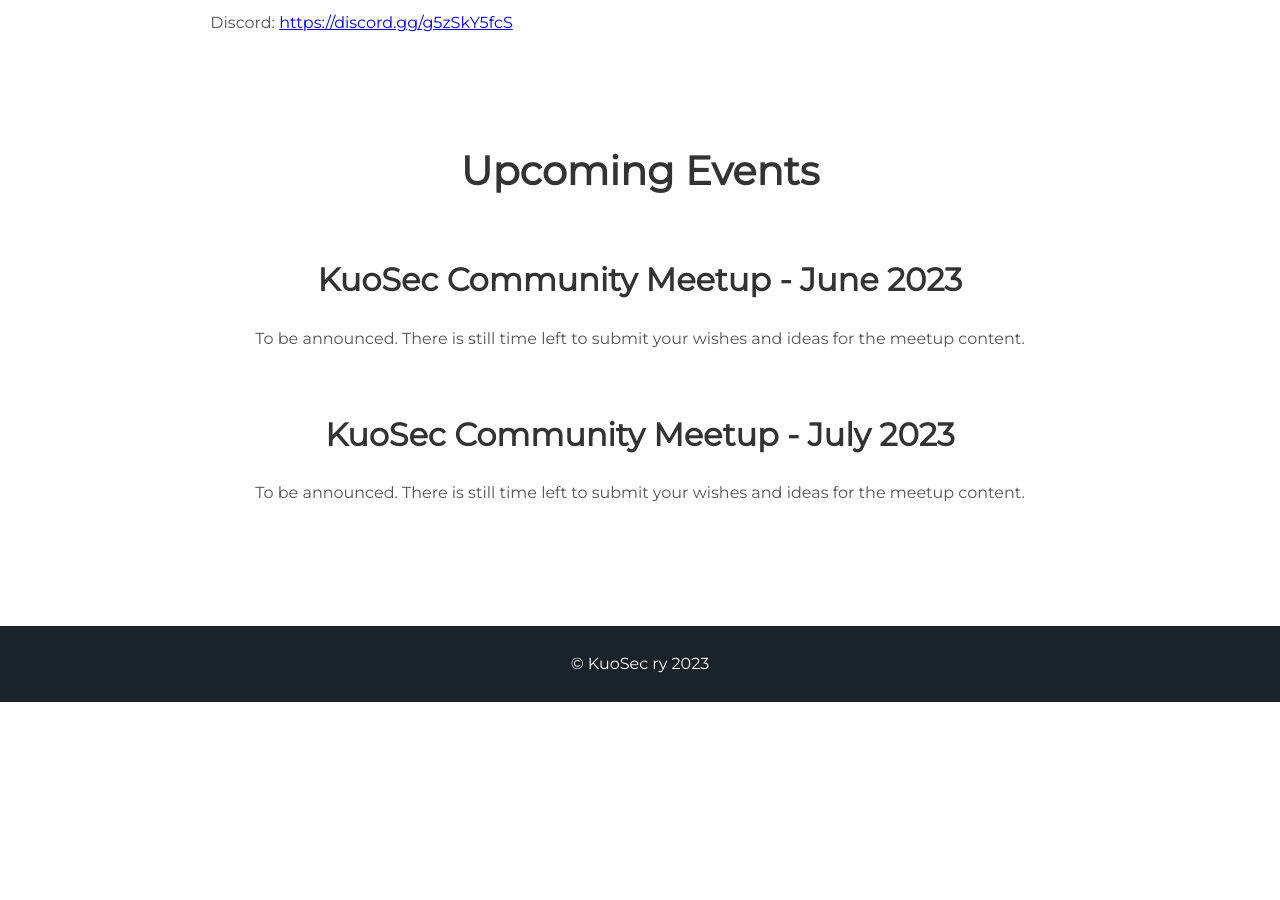
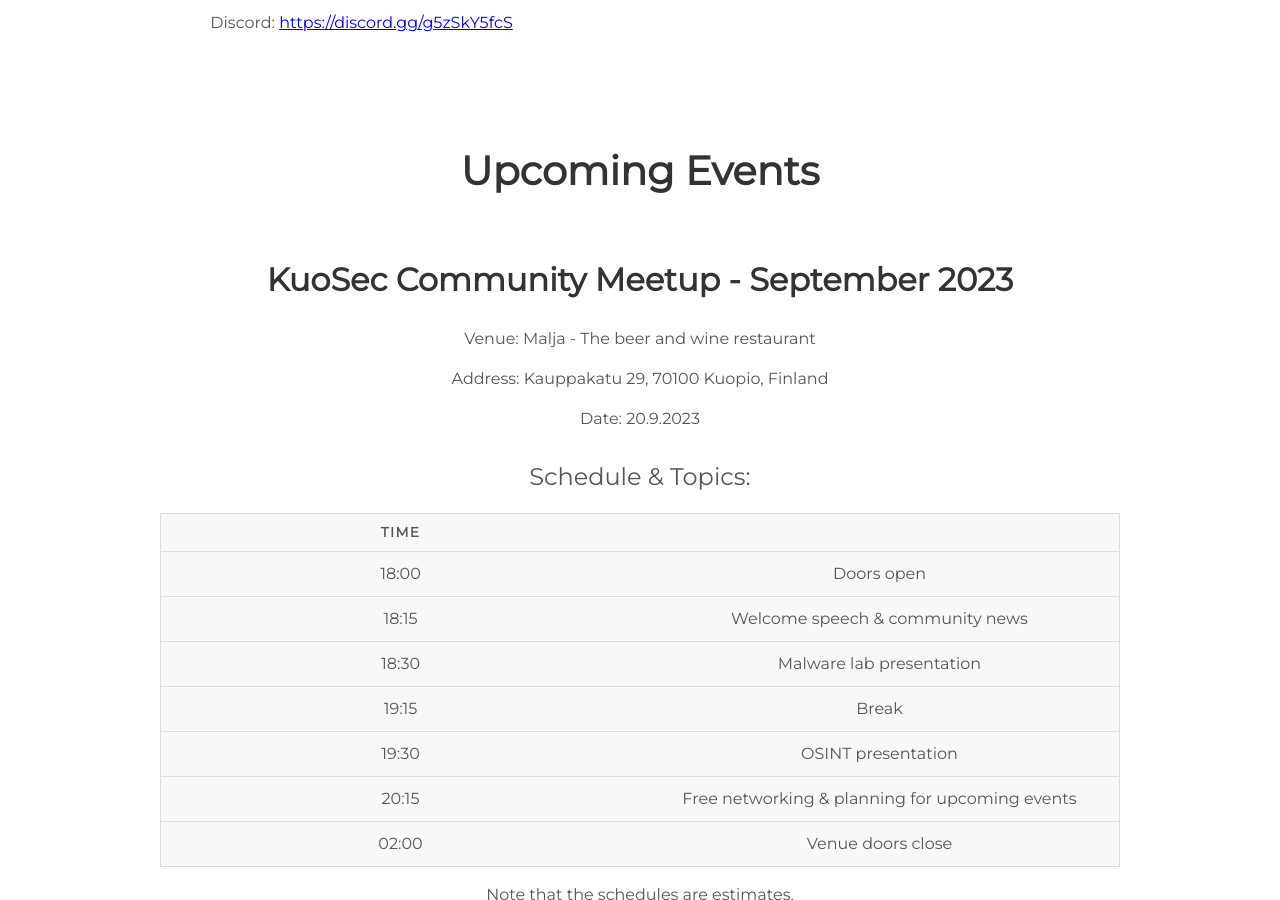
Before and after one commit to kuosec/kuosec.github.io, a Jekyll site: the page built from index.html, in a window 1280 px wide and 900 px high, scrolled down 1458 px. Built offline with Jekyll 4.4.1, drawn with Linux system fonts in a browser that asks for light colours; before the commit the page ends 2160 px from its top, so only the background shows below that; some of the changed text lies outside the part shown.

Commit message:
Updated September meetup

```diff
--- a/_includes/projects.html
+++ b/_includes/projects.html
@@ -1,6 +1,58 @@
 <div class="user-details">
   <h1>Upcoming Events </h1>
   <div class="event">
+    <h2>KuoSec Community Meetup - September 2023</h2>
+    <p>Venue: Malja - The beer and wine restaurant</p>
+    <p>Address: Kauppakatu 29, 70100 Kuopio, Finland</p>
+    <p>Date: 20.9.2023</p>
+
+    <table>
+      <caption>Schedule & Topics:</caption>
+      <thead>
+        <tr>
+          <th scope="col">Time</th>
+          <th scope="col"></th>
+        </tr>
+      </thead>
+      <tbody>
+        <tr>
+          <td>18:00</td>
+          <td>Doors open</td>
+        </tr>
+        <tr>
+          <td scope="row">18:15</td>
+          <td>Welcome speech & community news</td>
+        </tr>
+        <tr>
+          <td scope="row">18:30</td>
+          <td>Malware lab presentation</td>
+        </tr>
+        <tr>
+          <td scope="row">19:15</td>
+          <td>Break</td>
+        </tr>
+        <tr>
+          <td scope="row">19:30</td>
+          <td>OSINT presentation</td>
+        </tr>
+        <tr>
+          <td scope="row">20:15</td>
+          <td>Free networking & planning for upcoming events</td>
+        </tr>
+        <tr>
+          <td scope="row">02:00</td>
+          <td>Venue doors close</td>
+        </tr>
+      </tbody>
+    </table>
+    <p>Note that the schedules are estimates.</p>
+    <p>Registration: Not required</p>
+
+    <a href="http://www.malja.fi/">Website of the venue</a>
+  </div>
+
+  <!--
+      <div class="event">
     <h2>KuoSec Community Meetup - June 2023</h2>
     <p>To be announced. There is still time left to submit your wishes and ideas for the meetup content.</p>
   </div>
@@ -8,7 +60,9 @@
     <h2>KuoSec Community Meetup - July 2023</h2>
     <p>To be announced. There is still time left to submit your wishes and ideas for the meetup content.</p>
   </div>
-  <!--<div class="event">
+  -->
+  <!--
+    <div class="event">
     <h2>KuoSec Community Meetup - March 2023</h2>
     <p>Venue: Malja - The beer and wine restaurant</p>
     <p>Address: Kauppakatu 29, 70100 Kuopio, Finland</p>
```
